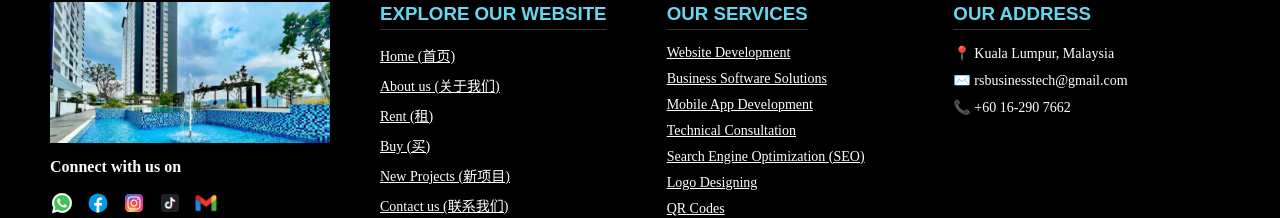
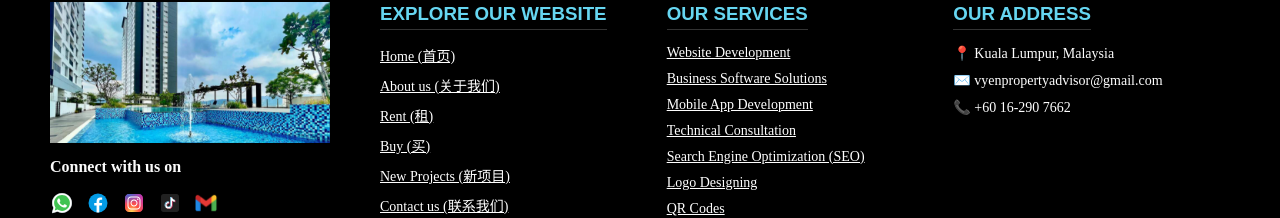
Before and after one commit to RSBusinessTech/vyenpropertyadvisor-ui, an Angular app: page /home in a window 1280 px wide. Shown: the part 2465-2683 px from the top of the page. Built offline with nearby package versions, Linux system fonts and the light colour scheme.

Commit message:
changing email

```diff
--- a/src/app/shared/footer/footer.component.html
+++ b/src/app/shared/footer/footer.component.html
@@ -19,7 +19,7 @@
           <a href="https://www.tiktok.com/@rs.business.tech" target="_blank" aria-label="TikTok">
             <img src="assets/icons/tiktok.svg" alt="TikTok" />
           </a>
-          <a href="mailto:rsbusinesstech@gmail.com" target="_blank" aria-label="Email">
+          <a href="mailto:vyenpropertyadvisor@gmail.com" target="_blank" aria-label="Email">
             <img src="assets/icons/gmail.png" alt="Gmail" />
           </a>
         </div>
@@ -43,7 +43,7 @@
         <h3 class="address-title">Our Address</h3>
         <ul class="address-list">
           <li>📍 <a href="https://www.google.com/maps?q=Kuala+Lumpur+Malaysia" target="_blank" rel="noopener noreferrer">Kuala Lumpur, Malaysia</a></li>
-          <li>✉️ <a href="mailto:rsbusinesstech@gmail.com">rsbusinesstech@gmail.com</a></li>
+          <li>✉️ <a href="mailto:vyenpropertyadvisor@gmail.com">vyenpropertyadvisor@gmail.com</a></li>
           <li>📞 <a href="tel:+60162907662">+60 16-290 7662</a></li>
         </ul>
       </div>
```
